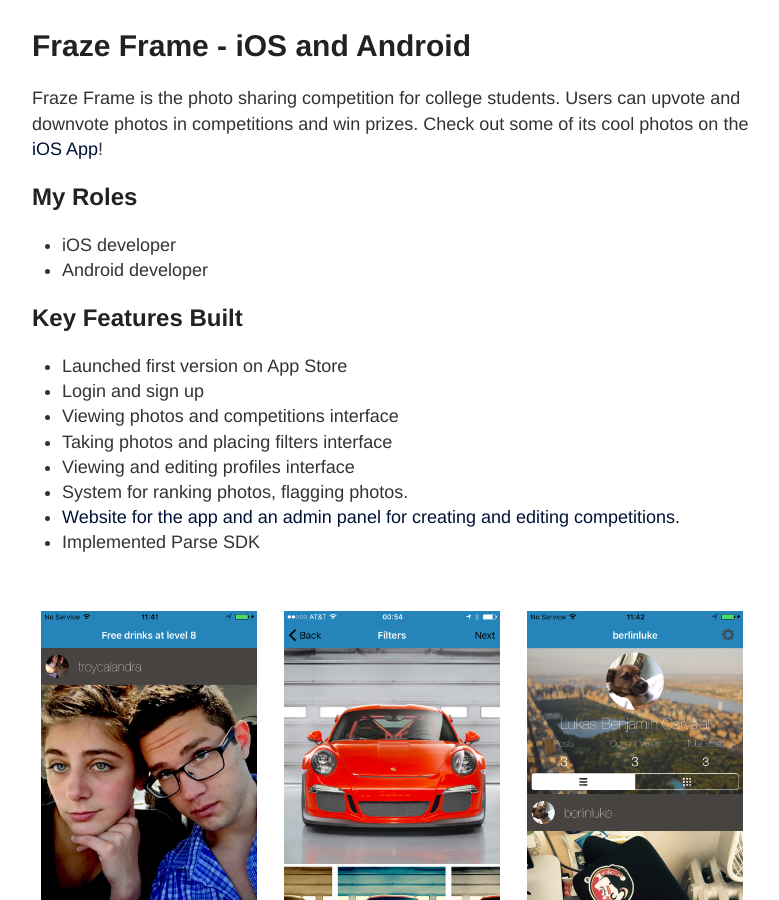
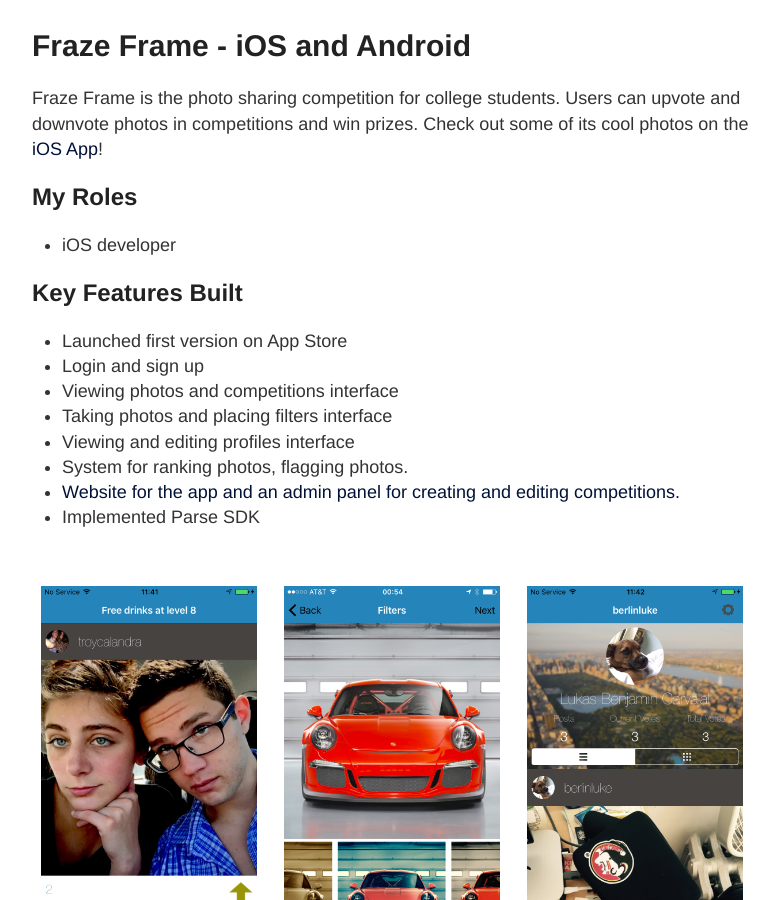
Before and after one commit to Lcarvajal/Lcarvajal.github.io, a Jekyll site: the page built from freelance/index.md, in a window 1280 px wide and 900 px high, scrolled down 1758 px. Shown: the whole window, without its empty margins (248-1027 px from the left). Built offline with Jekyll 4.4.1, drawn with Linux system fonts in a browser that asks for light colours; Markdown is read by kramdown in place of the engine named in the settings.

Commit message:
Remove role

```diff
--- a/freelance/index.md
+++ b/freelance/index.md
@@ -58,7 +58,6 @@ Fraze Frame is the photo sharing competition for college students. Users can upv
 
 ##My Roles
 * iOS developer
-* Android developer
 
 ##Key Features Built
 * Launched first version on App Store
```
